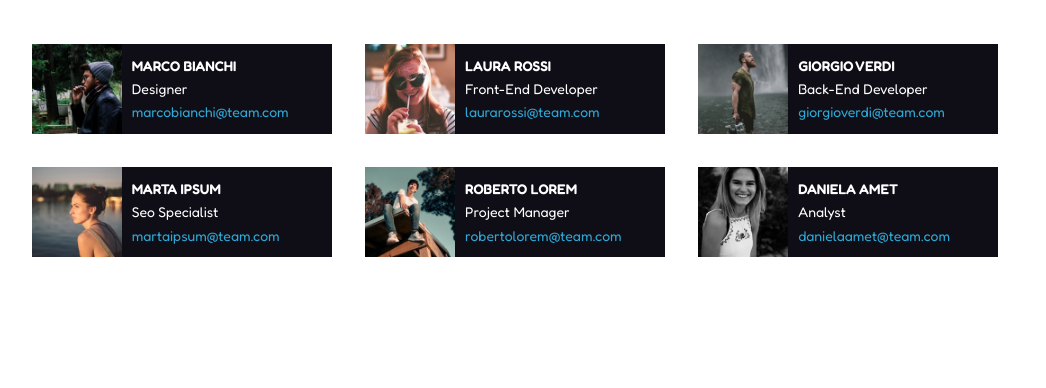
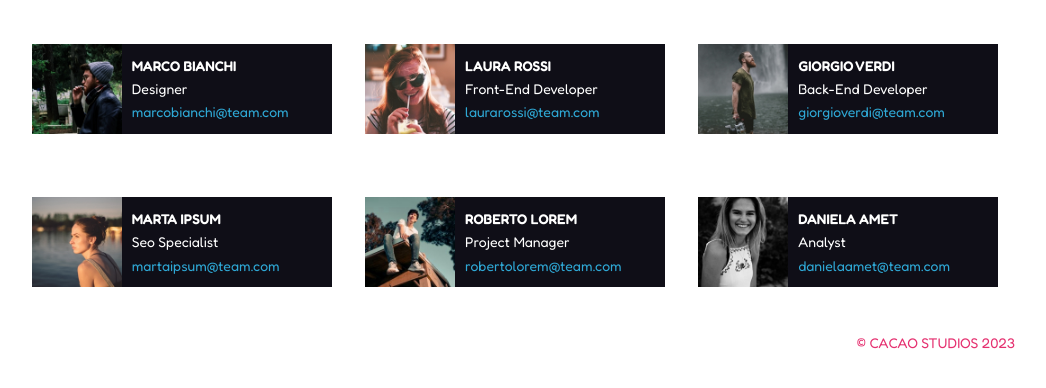
Before and after one commit to nicolaazonta/html-css-float-cards, a plain HTML site: page index.html in a window 1280 px wide. Shown: the part 136-524 px from the top of the page, without its empty margins (125-1171 px from the left). Drawn offline with Linux system fonts and the light colour scheme.

Commit message:
clearfix and footer added

```diff
--- a/css/style.css
+++ b/css/style.css
@@ -24,12 +24,19 @@ main>section{
     --tb-title: #e53170;
     --tb-bck_card: #0f0e17 ;
     --tb-mail: #2fa8d5;
+    --tb-card_text: #ffffff;
 
 }
 
 /* utilities */
 .pt-30{
     padding-top: 30px;
+}
+
+section::after{
+    content: "";
+    display: table;
+    clear: both;
 }
 
 /* header */
@@ -69,7 +76,7 @@ div :last-child{
     width: calc(90% / 3);
     margin: calc(10% / 6);
     background-color:var(--tb-bck_card);
-    color: white;
+    color: var(--tb-card_text);
 }
 
 .card img{
@@ -77,3 +84,10 @@ div :last-child{
     height: 90px;
     padding-right: 10px;
 }
+
+/* footer */
+
+footer p{
+    text-align: right;
+    color: var(--tb-title);
+}
--- a/index.html
+++ b/index.html
@@ -21,8 +21,8 @@
     </header>
 
 
-    <main class=".debug"><!-- main -->
-        <section>
+    <main><!-- main -->
+        <section class="clearfix">
             <div class="card">
                 <img src="./img/male1.png" alt="marco bianchi photo">
                 <h3>MARCO BIANCHI</h3>
@@ -71,5 +71,10 @@
 
     </main>
 
+
+    <footer><!-- footer -->
+        <p>© CACAO STUDIOS 2023</p>
+    </footer>
+
 </body>
 </html>
```
